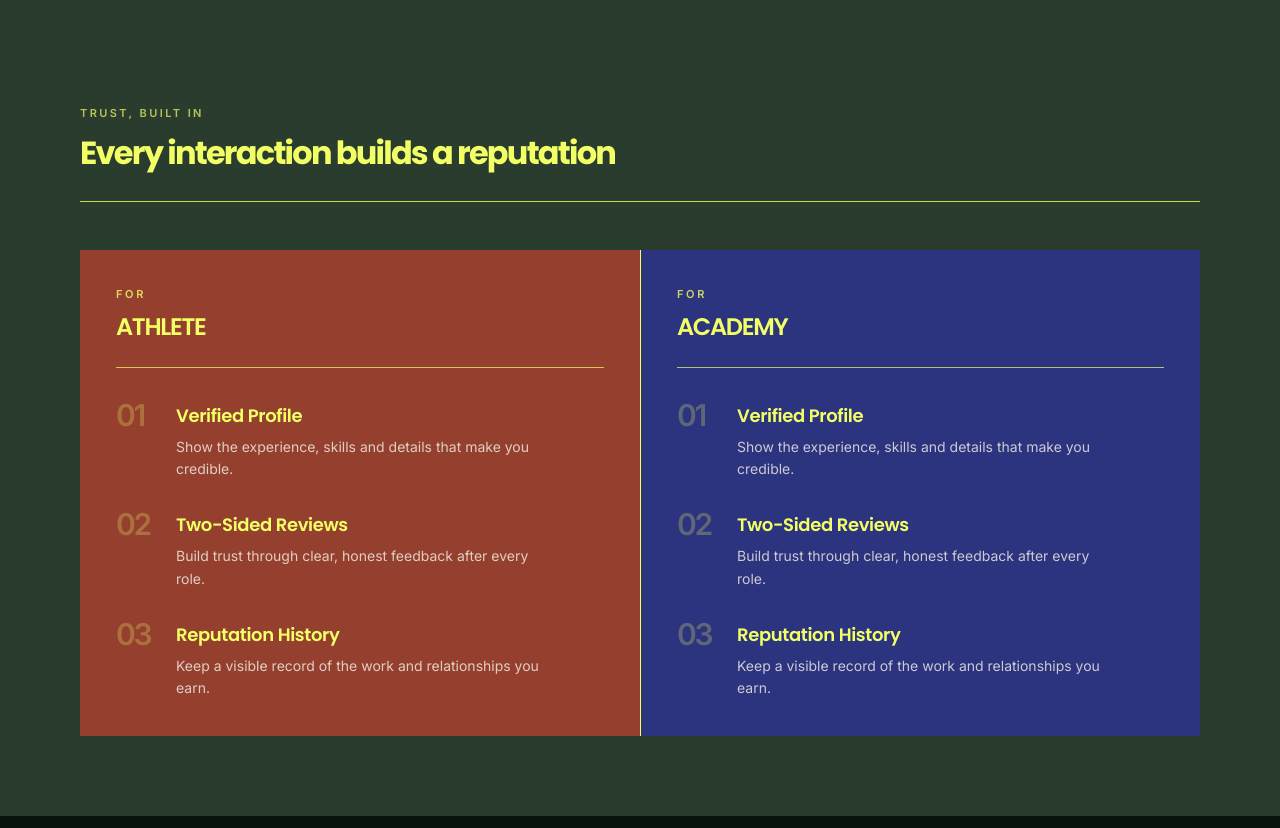
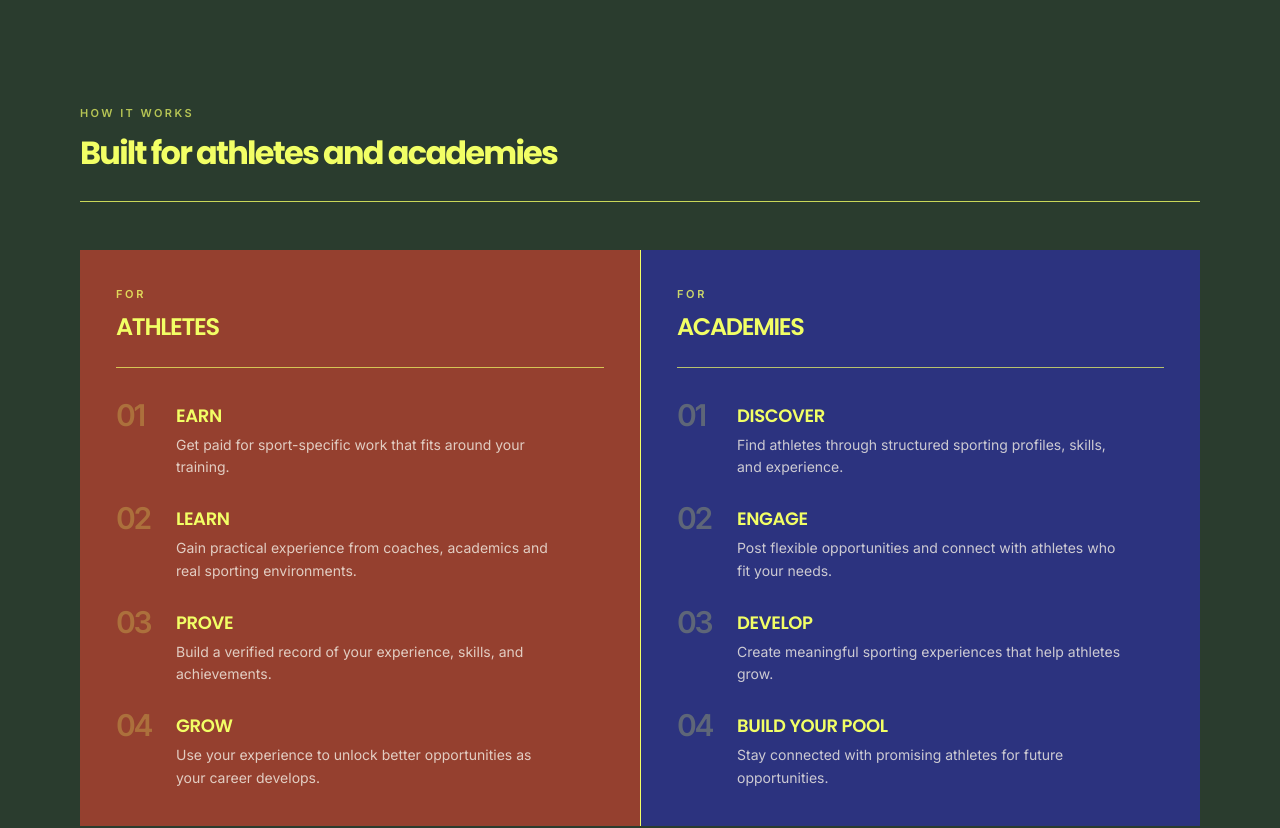
Before and after one commit to ProPr04/Stride, a React (Vite) app in the folder frontend/: page / in a window 1280 px wide. Shown: the part 800-1628 px from the top of the page. Built offline with nearby package versions, Linux system fonts and the light colour scheme.

Commit message:
update trust component with athlete and academy content

```diff
--- a/frontend/src/components/Trust.jsx
+++ b/frontend/src/components/Trust.jsx
@@ -1,27 +1,52 @@
 import React from "react";
 
-const trustFeatures = [
+const athleteFeatures = [
   {
     number: "01",
-    title: "Verified Profile",
-    description:
-      "Show the experience, skills and details that make you credible.",
+    title: "EARN",
+    description: "Get paid for sport-specific work that fits around your training.",
   },
   {
     number: "02",
-    title: "Two-Sided Reviews",
-    description:
-      "Build trust through clear, honest feedback after every role.",
+    title: "LEARN",
+    description: "Gain practical experience from coaches, academics and real sporting environments.",
   },
   {
     number: "03",
-    title: "Reputation History",
-    description:
-      "Keep a visible record of the work and relationships you earn.",
+    title: "PROVE",
+    description: "Build a verified record of your experience, skills, and achievements.",
+  },
+  {
+    number: "04",
+    title: "GROW",
+    description: "Use your experience to unlock better opportunities as your career develops.",
   },
 ];
 
-function TrustPanel({ audience, colorClass }) {
+const academyFeatures = [
+  {
+    number: "01",
+    title: "DISCOVER",
+    description: "Find athletes through structured sporting profiles, skills, and experience.",
+  },
+  {
+    number: "02",
+    title: "ENGAGE",
+    description: "Post flexible opportunities and connect with athletes who fit your needs.",
+  },
+  {
+    number: "03",
+    title: "DEVELOP",
+    description: "Create meaningful sporting experiences that help athletes grow.",
+  },
+  {
+    number: "04",
+    title: "BUILD YOUR POOL",
+    description: "Stay connected with promising athletes for future opportunities.",
+  },
+];
+
+function TrustPanel({ audience, colorClass, features }) {
   return (
     <article
       className={`group relative flex min-h-[390px] flex-col overflow-hidden p-7 sm:p-9 md:min-h-[410px] ${colorClass}`}
@@ -38,8 +63,8 @@ function TrustPanel({ audience, colorClass }) {
       </div>
 
       {/* Features */}
-      <div className="space-y-7">
-        {trustFeatures.map((feature) => (
+      <div className="space-y-6">
+        {features.map((feature) => (
           <div
             key={feature.number}
             className="group/feature flex gap-4 transition-transform duration-300 hover:translate-x-1"
@@ -53,7 +78,7 @@ function TrustPanel({ audience, colorClass }) {
                 {feature.title}
               </h4>
 
-              <p className="mt-1.5 max-w-sm text-sm font-light leading-relaxed text-[#f5f0e7]/80">
+              <p className="mt-1 max-w-sm text-sm font-light leading-relaxed text-[#f5f0e7]/80">
                 {feature.description}
               </p>
             </div>
@@ -74,11 +99,11 @@ export default function Trust() {
         {/* Header */}
         <header className="mb-10 sm:mb-12">
           <p className="mb-3 text-[11px] font-semibold tracking-[0.22em] text-[#f2ff65]/70">
-            TRUST, BUILT IN
+            HOW IT WORKS
           </p>
 
           <h2 className="text-4xl font-extrabold leading-none tracking-[-0.055em] text-[#f2ff65] sm:text-5xl">
-            Every interaction builds a reputation
+            Built for athletes and academies
           </h2>
 
           <div className="mt-7 h-px w-full bg-[#f2ff65]/80" />
@@ -88,14 +113,16 @@ export default function Trust() {
         <div className="grid grid-cols-1 md:grid-cols-2">
           {/* Athlete */}
           <TrustPanel
-            audience="ATHLETE"
+            audience="ATHLETES"
             colorClass="bg-[#95402f]"
+            features={athleteFeatures}
           />
 
           {/* Academy */}
           <TrustPanel
-            audience="ACADEMY"
+            audience="ACADEMIES"
             colorClass="bg-[#2c337f] md:border-l md:border-[#f2ff65]"
+            features={academyFeatures}
           />
         </div>
       </div>
```
